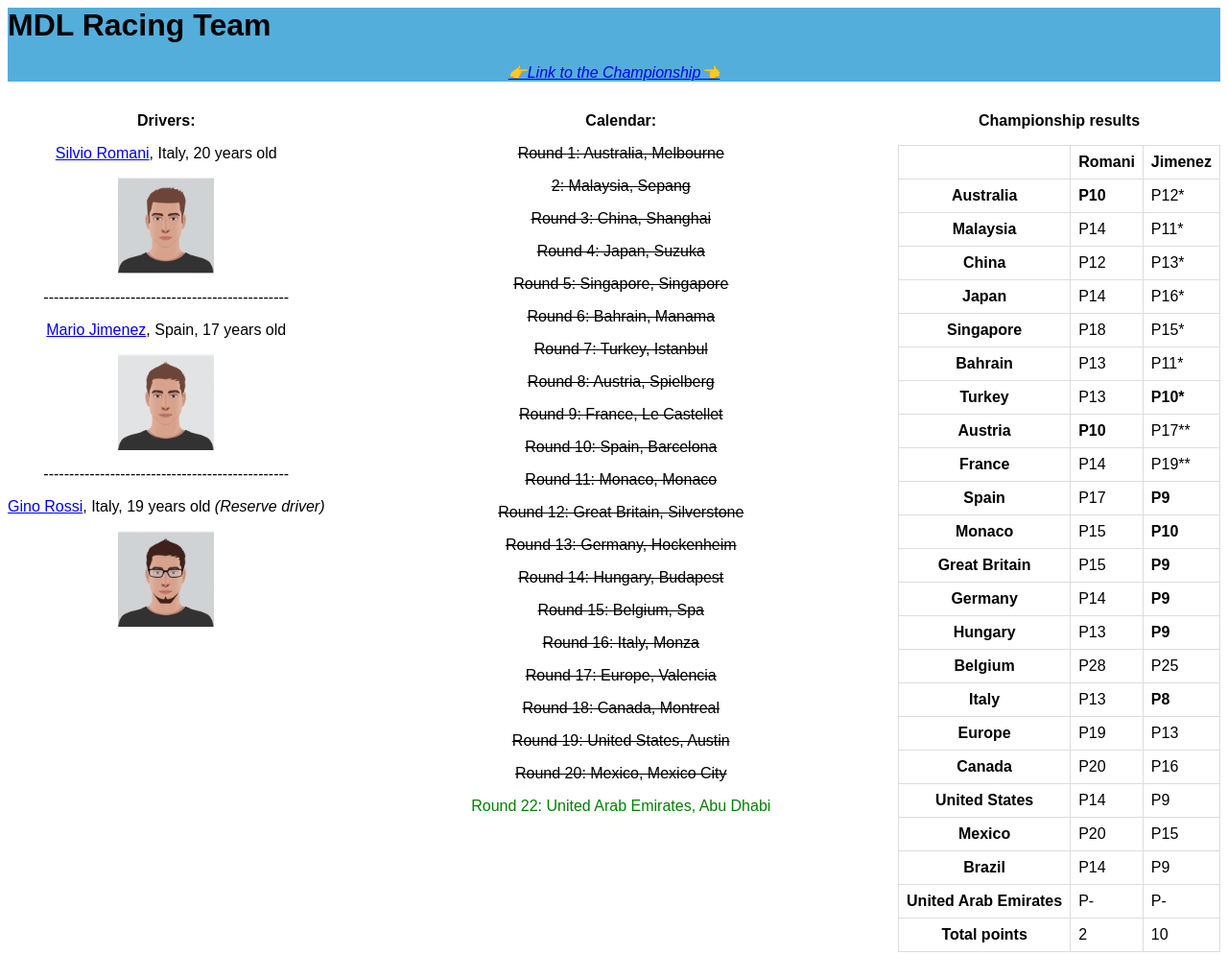
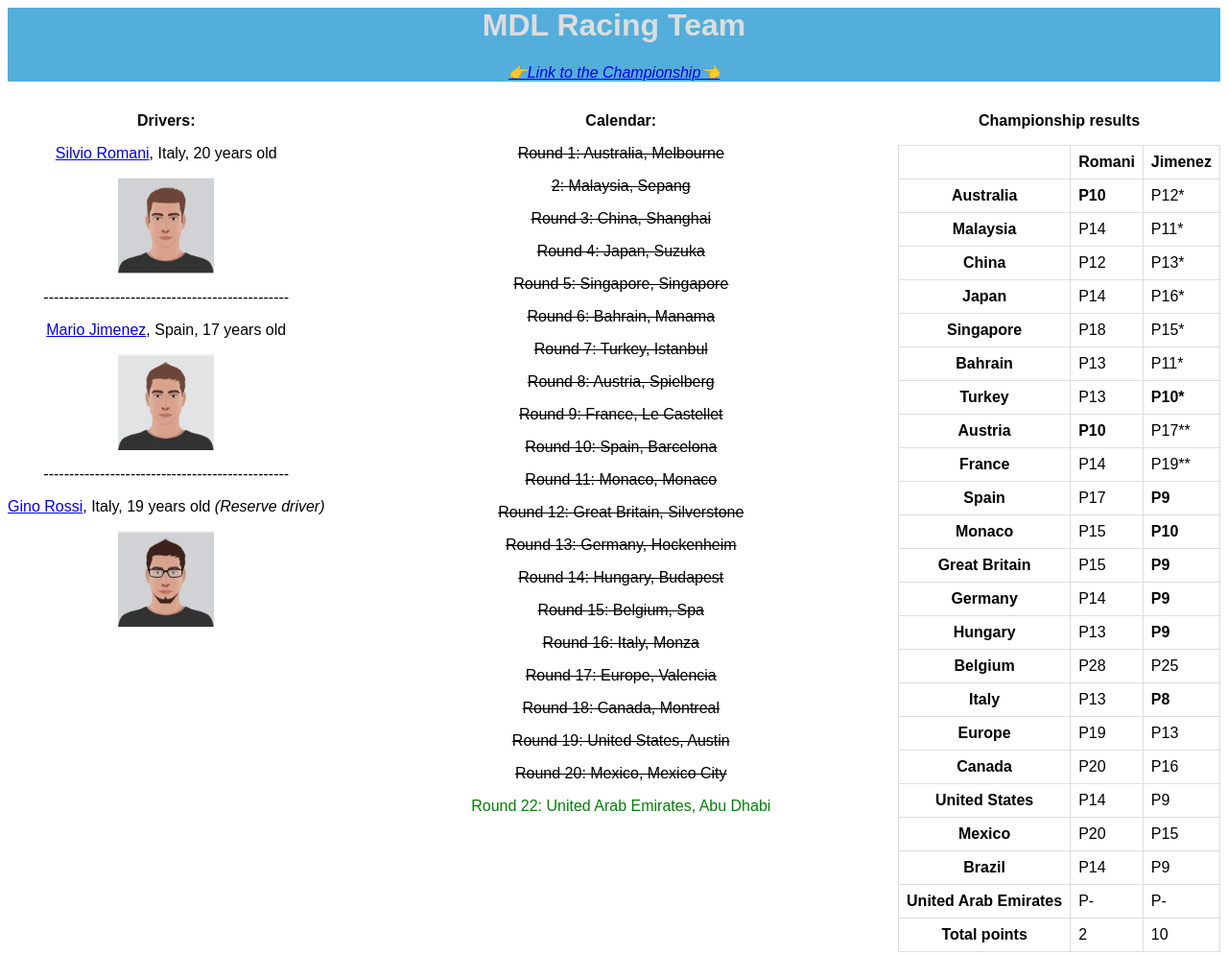
Before and after one commit to ro-mo/demo, a plain HTML site: page index.html in a window 1280 px wide. Shown: the top 995 px of the page at 96% size. Drawn offline with Linux system fonts and the light colour scheme; files whose address does not match are found by name.

Commit message:
Update index.html

```diff
--- a/index.html
+++ b/index.html
@@ -31,11 +31,16 @@
                 background-color: #54aedb;
                 text-align: left;
             }
+            .up {
+                color: #ddd;
+            }
         </style>
     </head>
     <body>
         <div class="head">
+            <div class="up">
             <h1>MDL Racing Team</h1>
+            </div>
             <p><a href="https://igpmanager.com/app/p=league&id=105966"><i>👉Link to the Championship👈</i></a></p>
         </div>
         <div class="container">
```
